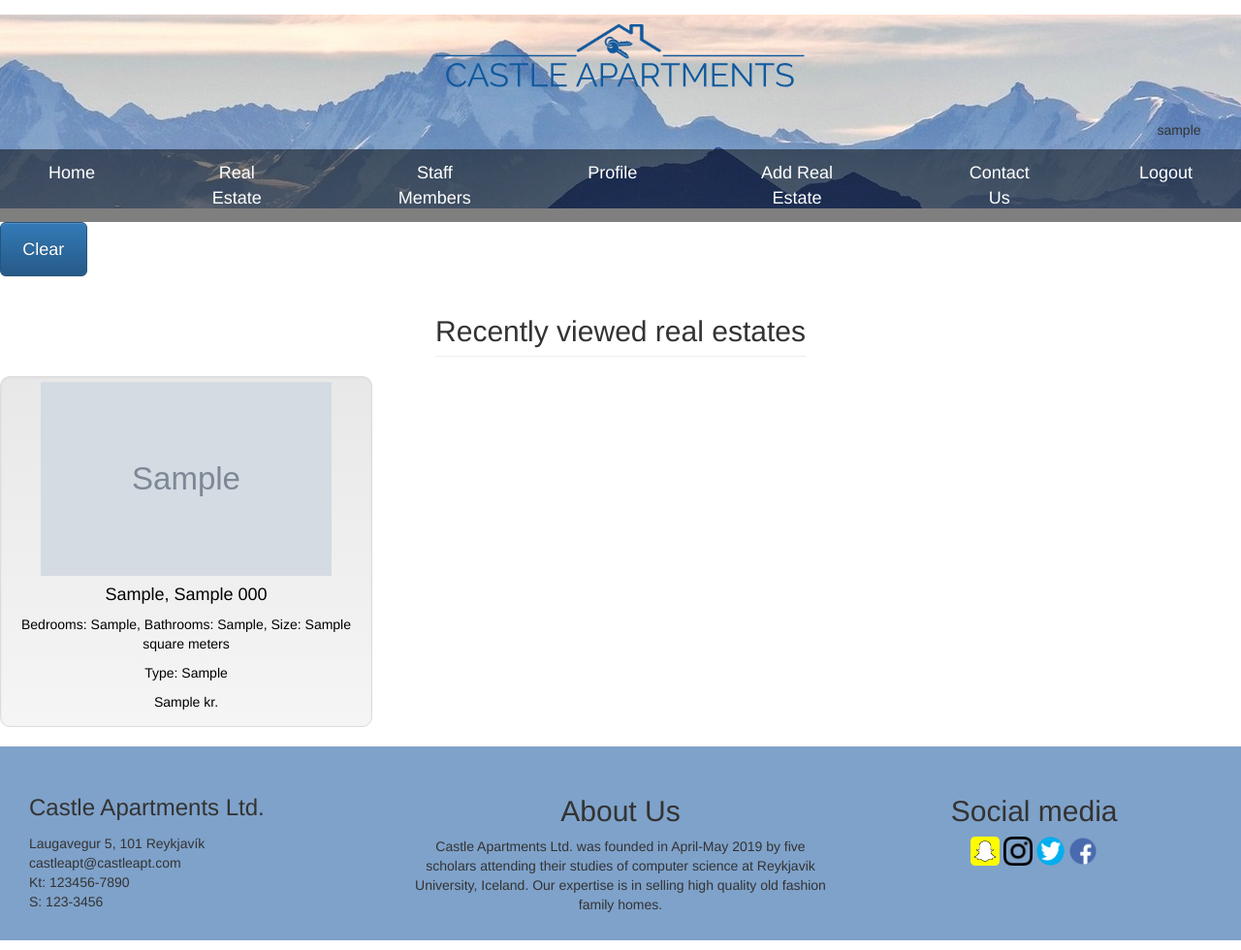
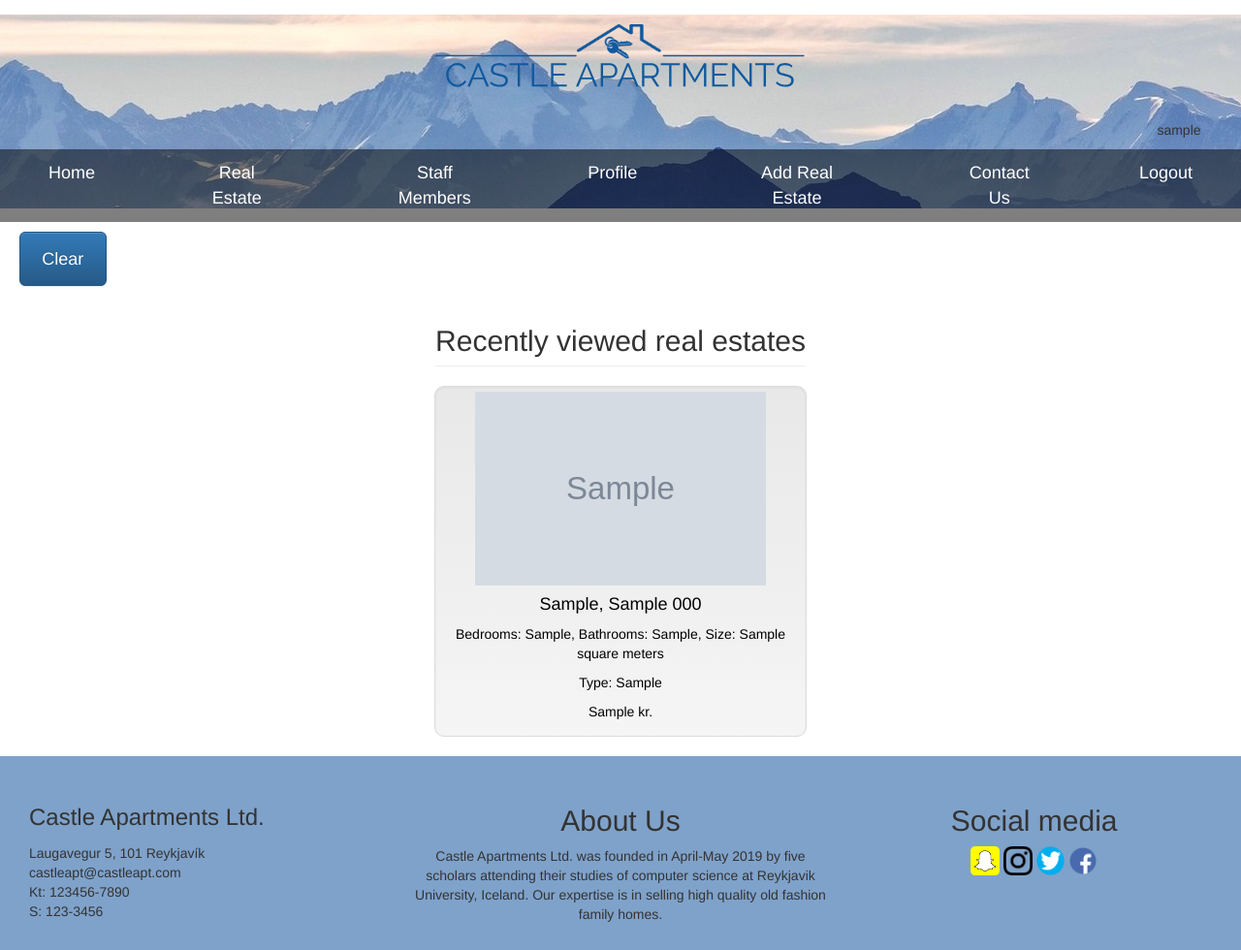
Before and after one commit to ArnthorDj/CastleApartments, a Django app: page /user/history/ in a window 1280 px wide. Shown: the whole page at 97% size. Run offline with Django 3.2, Linux system fonts and the light colour scheme; a user stored in the database is signed in; tables that the repository leaves empty hold one stand-in row (values such as "Sample post"); grey boxes marked "Sample" are stand-in pictures; some libraries are stand-ins or nearby versions.

Commit message:
laga margin á see more takka

```diff
--- a/static/CSS/base.css
+++ b/static/CSS/base.css
@@ -159,6 +159,8 @@ line-height: 0px;
 #back-button{
     width: 7%;
     height: 7%;
+    margin-left: 20px;
+    margin-top: 10px;
 }
 
 .navbar-default {
@@ -338,3 +340,16 @@ footer .footer-right {
 .page-header{
     text-align: center;
 }
+
+
+/*Css for user history*/
+.main{
+    display: flex;
+    flex-direction: row;
+    justify-content: center;
+}
+
+
+#see-more-btn{
+    margin-bottom: 10px;
+}
--- a/templates/Home/index.html
+++ b/templates/Home/index.html
@@ -18,7 +18,7 @@
             {% endfor %}
         </main>
         <div class="col-13">
-            <a href="{% url 'real_estate' %}"><button type="submit" class="btn btn-block btn-lg btn-primary">See more</button></a>
+            <a href="{% url 'real_estate' %}"><button type="submit" class="btn btn-block btn-lg btn-primary" id="see-more-btn">See more</button></a>
         </div>
 
         <!-- Latest compiled and minified JavaScript -->
--- a/templates/RealEstate/index.html
+++ b/templates/RealEstate/index.html
@@ -21,7 +21,7 @@
 
         </main>
         <div class="col-13">
-            <a href="{% url 'real_estate' %}"><button type="submit" class="btn btn-block btn-lg btn-primary">Load more</button></a>
+            <a href="{% url 'real_estate' %}"><button type="submit" class="btn btn-block btn-lg btn-primary" id="see-more-btn">Load more</button></a>
         </div>
 
     {% endblock %}
--- a/templates/UserHistory/index.html
+++ b/templates/UserHistory/index.html
@@ -5,6 +5,7 @@
 
 {% block content %}
     {% if real_estates %}
+
     <button id="back-button" type="submit" class="btn btn-block btn-lg btn-primary"><a href="{% url 'delete_history'  %}">Clear</a></button>
     {% endif %}
         <div class="container2">
```
